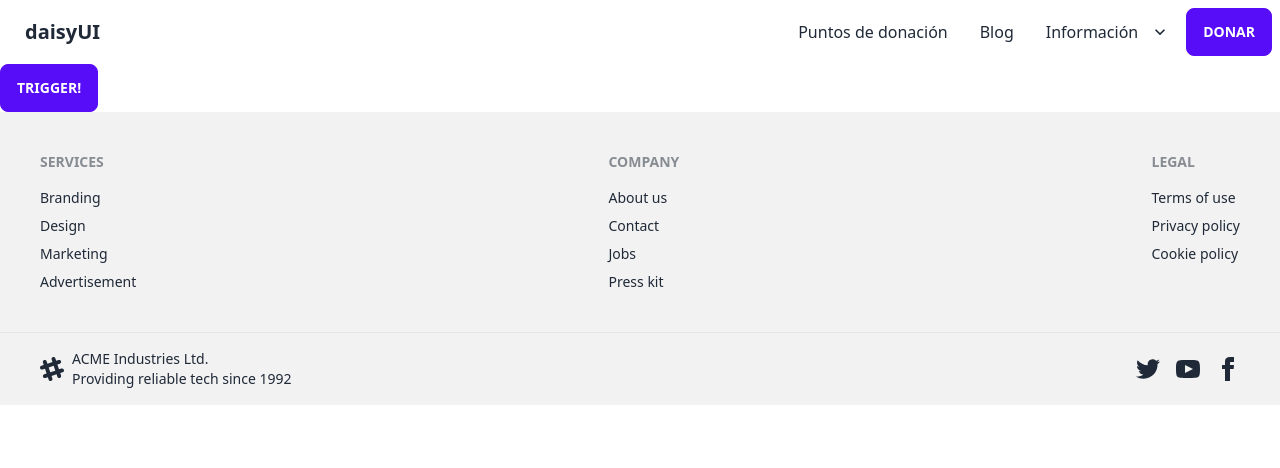
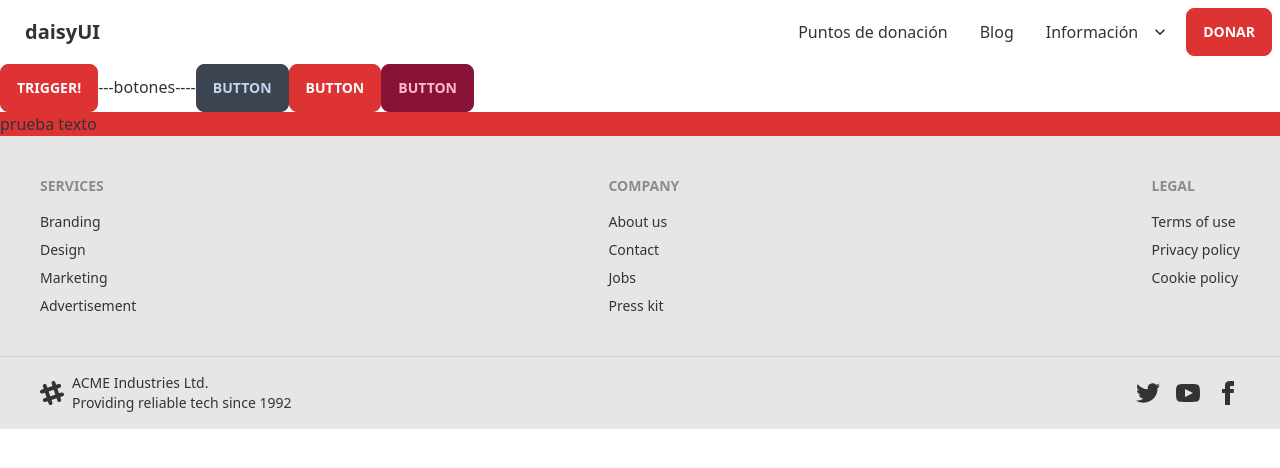
Before and after one commit to pablo-university/web-project, a Next.js app: page / in a window 1280 px wide. Shown: the top 468 px of the page. Built offline with nearby package versions, Linux system fonts and the light colour scheme.

Commit message:
style: creating styles

```diff
--- a/pages/index.jsx
+++ b/pages/index.jsx
@@ -2,9 +2,14 @@ import LayoutWithDrawer from "components/layouts/LayoutWithDrawer";
 import Trigger from "components/drawer/Trigger";
 
 export default function Home() {
-    return (
-        <LayoutWithDrawer>
-            <Trigger>trigger!</Trigger>
-        </LayoutWithDrawer>
-    );
+  return (
+    <LayoutWithDrawer>
+      <Trigger>trigger!</Trigger>
+      ---botones----
+      <button className="btn">Button</button>
+      <button className="btn btn-primary">Button</button>
+      <button className="btn btn-secondary">Button</button>
+      <p className="bg-primary">prueba texto</p>
+    </LayoutWithDrawer>
+  );
 }
--- a/styles/globals.css
+++ b/styles/globals.css
@@ -1,3 +1,12 @@
 @tailwind base;
 @tailwind components;
 @tailwind utilities;
+
+
+@layer base {
+    :root {
+        /* --p: 0 71% 53%; */
+        /* primary color para daisyui */
+        --pc: 0 0% 100%;
+    }
+}
--- a/tailwind.config.js
+++ b/tailwind.config.js
@@ -5,11 +5,33 @@ module.exports = {
     "./components/**/*.{js,ts,jsx,tsx}",
   ],
   theme: {
-    extend: {},
+    colors: {},
   },
   plugins: [require("daisyui")],
-  // daisyUI config (optional)
   daisyui: {
     logs: true,
-  }
-}
+    themes: [
+      {
+        default: {
+          primary: "#DD3333",
+
+          secondary: "#881337",
+
+          accent: "#37CDBE",
+
+          neutral: "#3D4451",
+
+          "base-100": "#FFFFFF",
+
+          info: "#3ABFF8",
+
+          success: "#36D399",
+
+          warning: "#FBBD23",
+
+          error: "#F87272",
+        },
+      },
+    ],
+  },
+};
```
